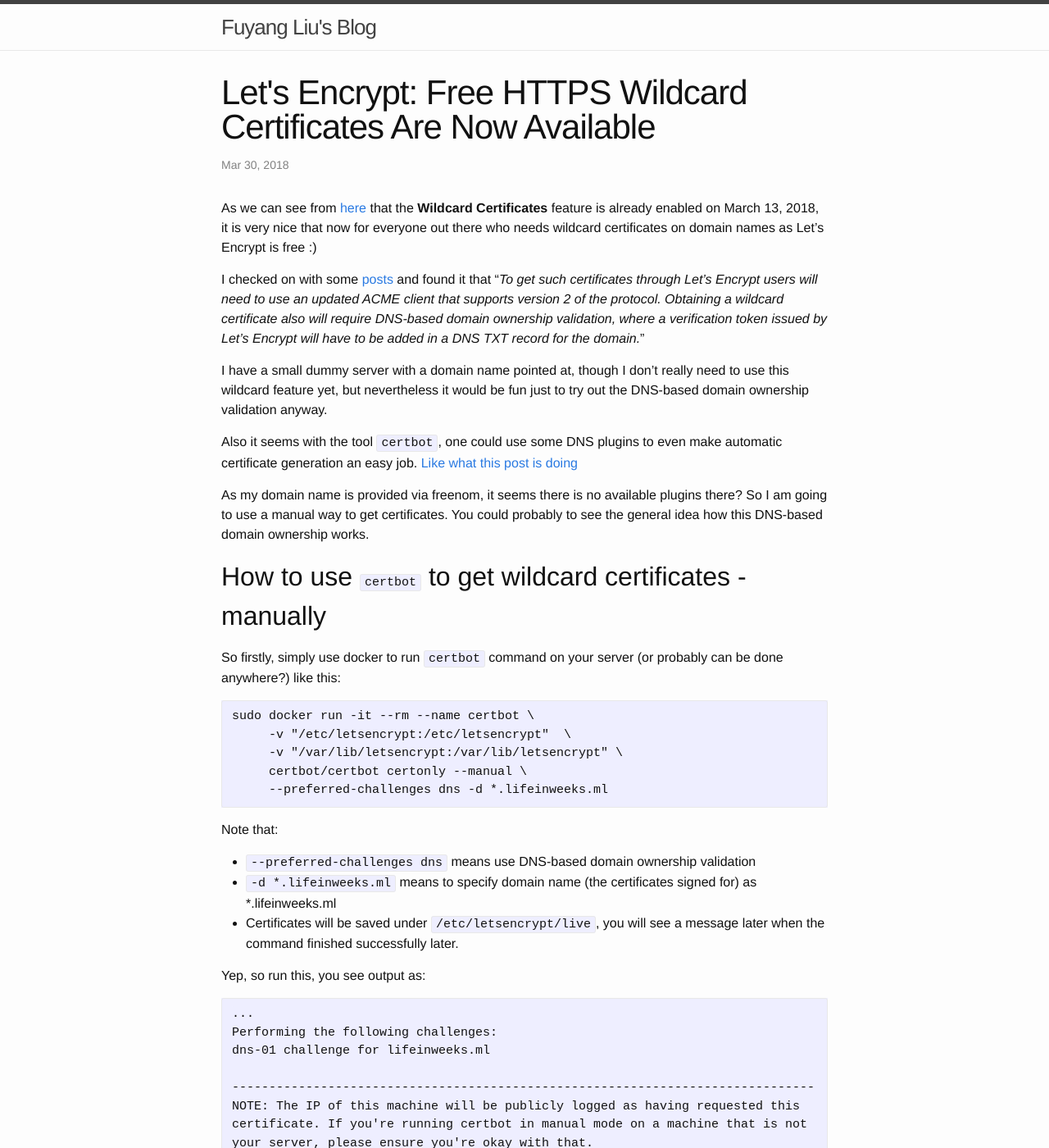
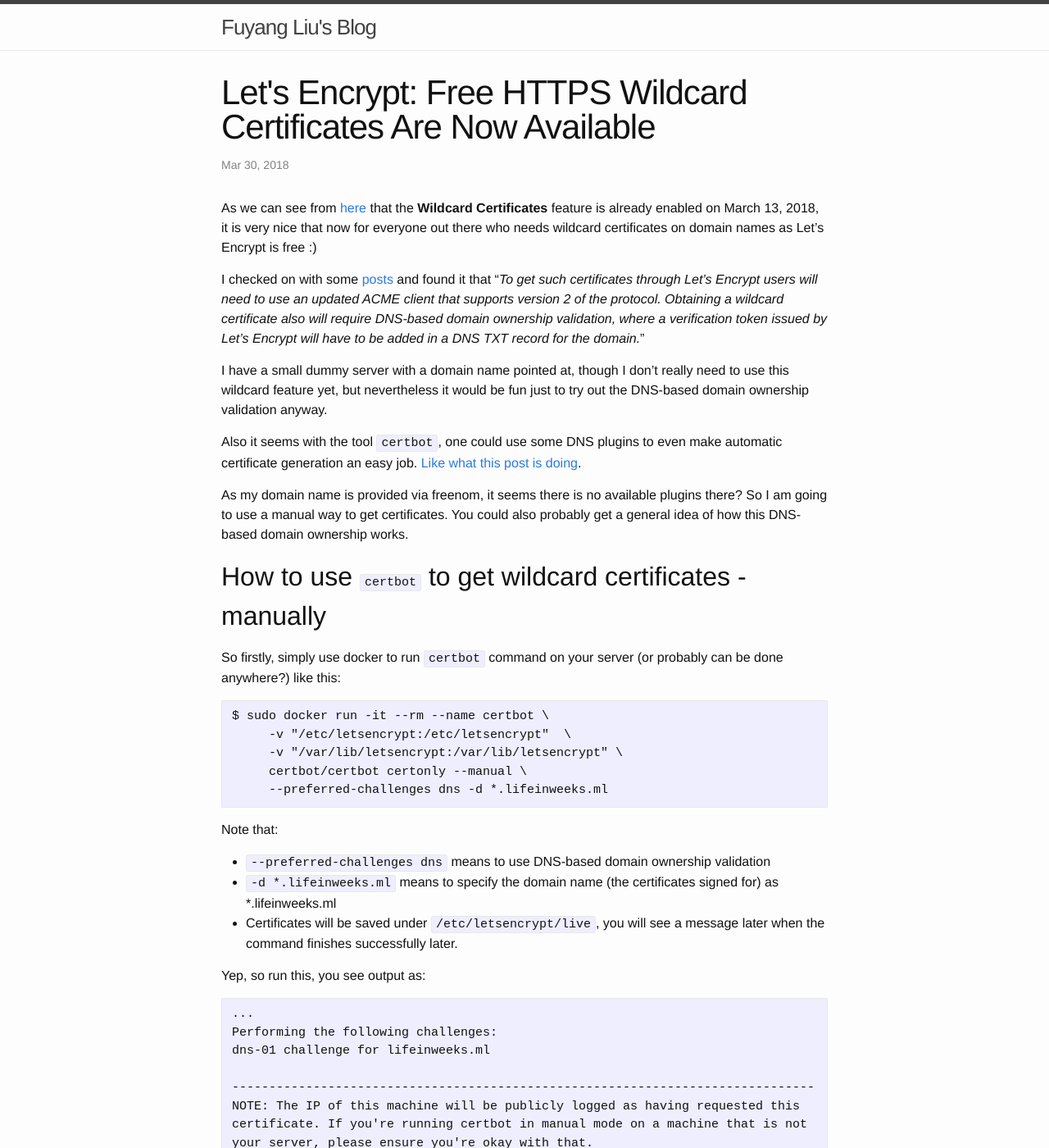
Before and after one commit to liufuyang/liufuyang.github.io, a Jekyll site: the page built from _posts/2018-03-30-lets-encrypt-dns.markdown, in a window 1280 px wide and 1400 px high. Shown: the whole window at 82% size. Built offline with Jekyll 4.4.1, drawn with Linux system fonts in a browser that asks for light colours; comment, search, counter and statistics services are not loaded; some of the changed text lies outside the part shown.

Commit message:
Fix up typo

````diff
--- a/_posts/2018-03-30-lets-encrypt-dns.markdown
+++ b/_posts/2018-03-30-lets-encrypt-dns.markdown
@@ -17,28 +17,27 @@ need to use this wildcard feature yet, but nevertheless it would be fun just to
 try out the DNS-based domain ownership validation anyway.
 
 Also it seems with the tool `certbot`, one could use some DNS plugins to even make
-automatic certificate generation an easy job. [Like what this post is doing](http://www.eigenmagic.com/2018/03/14/howto-use-certbot-with-lets-encrypt-wildcard-certificates/)
+automatic certificate generation an easy job. [Like what this post is doing](http://www.eigenmagic.com/2018/03/14/howto-use-certbot-with-lets-encrypt-wildcard-certificates/).
 
 As my domain name is provided via freenom, it seems there is no available plugins there?
-So I am going to use a manual way to get certificates. You could probably to see
-the general idea how this DNS-based domain ownership works.
+So I am going to use a manual way to get certificates. You could also probably get a general idea of how this DNS-based domain ownership works.
 
 ## How to use `certbot` to get wildcard certificates - manually
 
 So firstly, simply use docker to run `certbot` command on your server (or probably can be done anywhere?)
 like this:
 ```
-sudo docker run -it --rm --name certbot \
+$ sudo docker run -it --rm --name certbot \
      -v "/etc/letsencrypt:/etc/letsencrypt"  \
      -v "/var/lib/letsencrypt:/var/lib/letsencrypt" \
      certbot/certbot certonly --manual \
      --preferred-challenges dns -d *.lifeinweeks.ml
 ```
 Note that:
-* `--preferred-challenges dns` means use DNS-based domain ownership validation
-* `-d *.lifeinweeks.ml` means to specify domain name (the certificates signed for) as \*.lifeinweeks.ml
+* `--preferred-challenges dns` means to use DNS-based domain ownership validation
+* `-d *.lifeinweeks.ml` means to specify the domain name (the certificates signed for) as \*.lifeinweeks.ml
 * Certificates will be saved under `/etc/letsencrypt/live`, you will see a message later when the command
-finished successfully later.
+finishes successfully later.
 
 Yep, so run this, you see output as:
 ```
@@ -73,7 +72,7 @@ Click "Save Changes" to add the record.
 ![freenom](/assets/2018-03-30-lets-encrypt-dns/freenom.png)
 * Secondly, use the following command in another terminal to check the changes have taken effect:
      ```
-     dig -t txt +short  _acme-challenge.lifeinweeks.ml
+     $ dig -t txt +short _acme-challenge.lifeinweeks.ml
      ```
      which gives out
      ```
@@ -106,6 +105,6 @@ IMPORTANT NOTES:
 
 Congratulations, now you can happily serve those certificates on your server to have https enabled on your domain name :D
 
-Reference: [1](https://mp.weixin.qq.com/s?__biz=MzIwMzg1ODcwMw==&mid=2247487566&idx=1&sn=3eea2bc71b123967fca82934ee1353e7&chksm=96c9a62ea1be2f3803a053df9ec46970a2fe24c64c08c1695b909ed6f836168a840dac777282#rd)
-[2](https://securityboulevard.com/2018/03/free-https-wildcard-certificates-are-now-available/)
-[3](http://www.eigenmagic.com/2018/03/14/howto-use-certbot-with-lets-encrypt-wildcard-certificates/)
+Reference: [[1]](https://mp.weixin.qq.com/s?__biz=MzIwMzg1ODcwMw==&mid=2247487566&idx=1&sn=3eea2bc71b123967fca82934ee1353e7&chksm=96c9a62ea1be2f3803a053df9ec46970a2fe24c64c08c1695b909ed6f836168a840dac777282#rd)
+[[2]](https://securityboulevard.com/2018/03/free-https-wildcard-certificates-are-now-available/)
+[[3]](http://www.eigenmagic.com/2018/03/14/howto-use-certbot-with-lets-encrypt-wildcard-certificates/)
````
